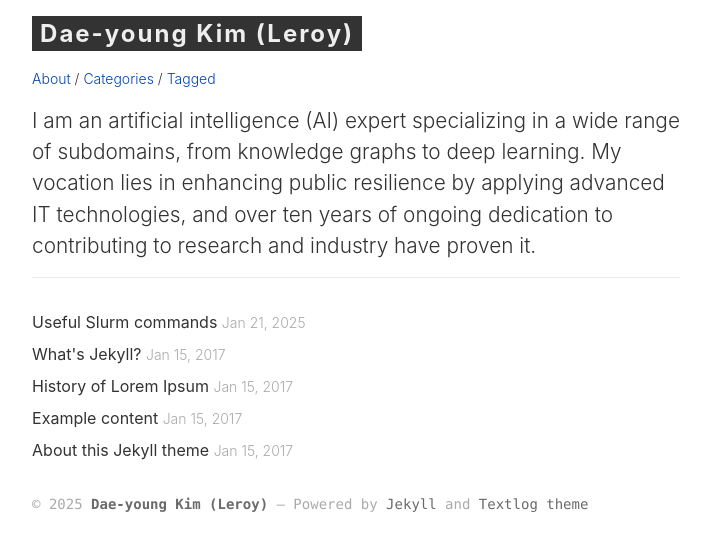
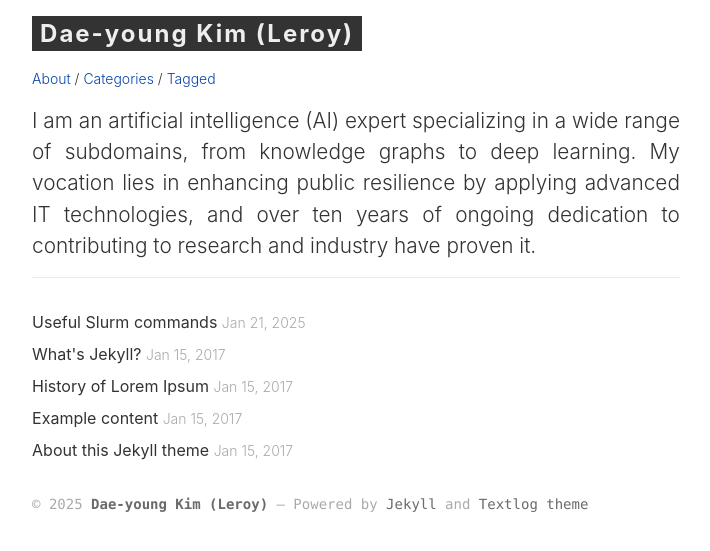
Before and after one commit to leroykim/leroykim.github.io, a Jekyll site: the page built from index.html, in a window 1280 px wide. Shown: the top 551 px of the page, without its empty margins (248-958 px from the left). Built offline with Jekyll 4.4.1, drawn with Linux system fonts in a browser that asks for light colours.

Commit message:
Update site-intro text-align

```diff
--- a/css/main.scss
+++ b/css/main.scss
@@ -58,6 +58,10 @@ body {
     min-height: 100vh; /* Ensure it covers the full viewport height */
 }
 
+.site-intro {
+    text-align: justify;
+}
+
 .home {
     width: 90%;
     max-width: $max-width;
```
Also changed, not shown: 3 other files.
